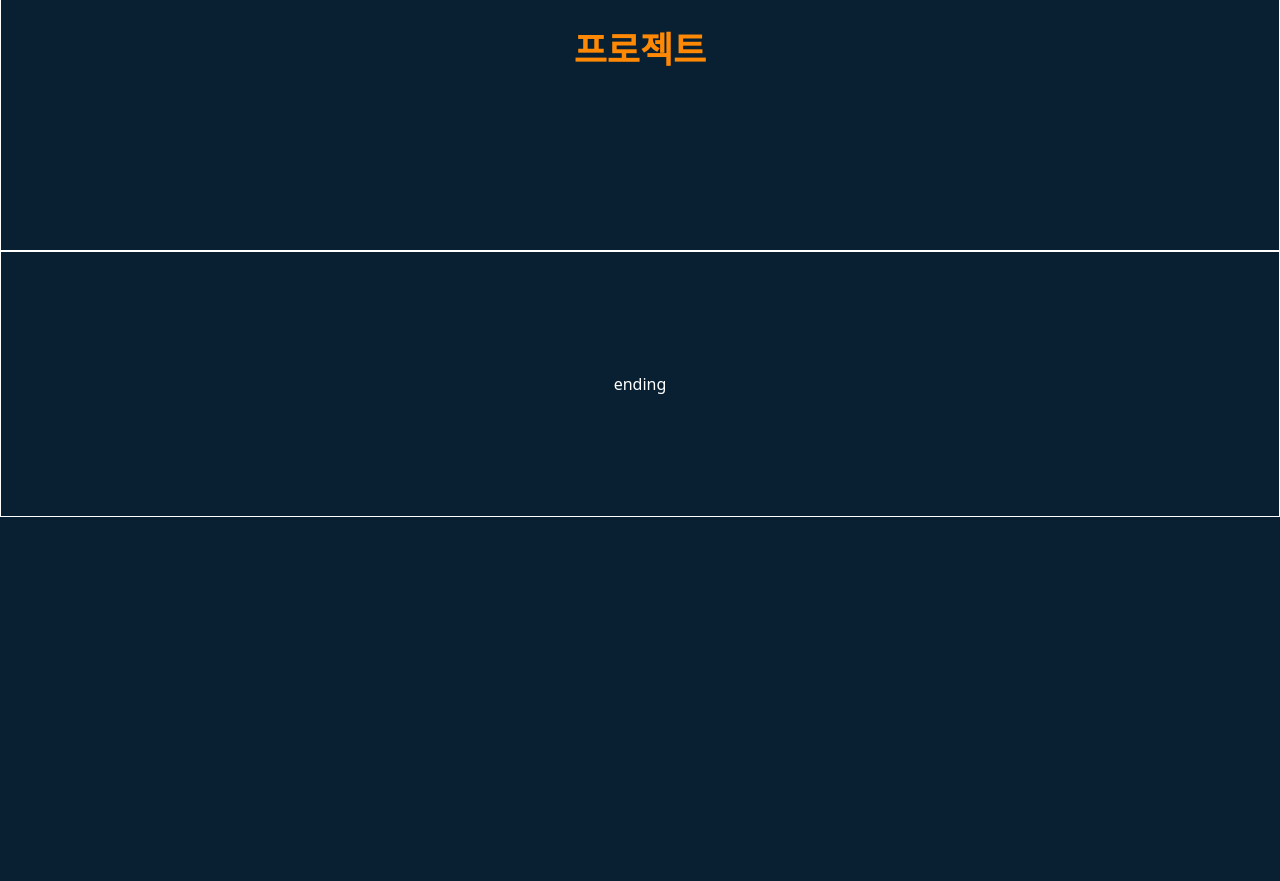
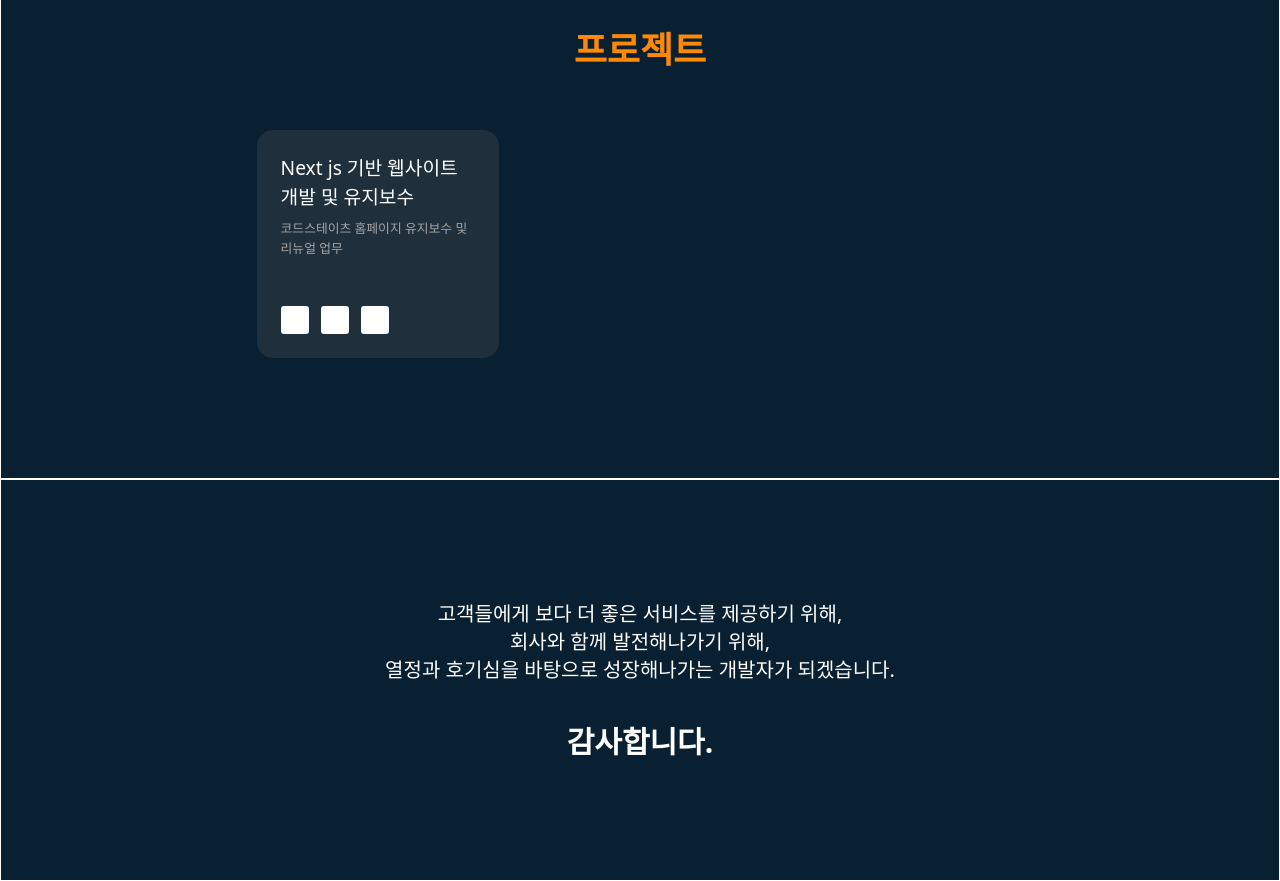
Before and after one commit to sungdongyoon/portfolio2, a Next.js app: page / in a window 1280 px wide. Shown: the part 3260-4141 px from the top of the page. Before the commit the page ends 3777 px from the top, so only its background shows below. Built offline with nearby package versions, Linux system fonts and the light colour scheme.

Commit message:
프로젝트, 엔딩 레이아웃 구성

```diff
--- a/app/page.tsx
+++ b/app/page.tsx
@@ -21,6 +21,16 @@ interface Career {
   title: string;
   sub: string;
   work?: string[];
+}
+
+interface Project {
+  id: number;
+  title: string;
+  description: string;
+  period: string;
+  link: string;
+  skills: { name: string; image: string }[];
+  details: string[];
 }
 
 const coreValues: CoreValue[] = [
@@ -85,6 +95,31 @@ const career: Career[] = [
     period: "2023.02 ~ 2023.08",
     title: "그린컴퓨터아카데미학원",
     sub: "웹 퍼블리셔 & 리액트 활용 프론트엔드 웹 SW 개발자 과정",
+  },
+];
+
+const projects: Project[] = [
+  {
+    id: 1,
+    title: "Next js 기반 웹사이트 개발 및 유지보수",
+    description: "코드스테이츠 홈페이지 유지보수 및 리뉴얼 업무",
+    period: "2024.01 ~ 2024.03",
+    link: "",
+    skills: [
+      {
+        name: "React",
+        image: "",
+      },
+      {
+        name: "Next.js",
+        image: "",
+      },
+      {
+        name: "Python",
+        image: "",
+      },
+    ],
+    details: ["상세 내용 1", "상세 내용 2", "상세 내용 3"],
   },
 ];
 
@@ -203,10 +238,36 @@ export default function Home() {
         </div>
       </section>
       <section id="project" className="border border-white">
-        <SecitonTitle>프로젝트</SecitonTitle>
+        <div className="w-full flex flex-col items-center justify-center">
+          <SecitonTitle>프로젝트</SecitonTitle>
+          <div className="w-full max-w-[60%] grid grid-cols-3 gap-5">
+            {projects.map((el) => (
+              <div className="bg-[#555555]/30 rounded-2xl p-6">
+                <p className="text-[1.2rem] mb-2">{el.title}</p>
+                <p className="text-[0.8rem] text-[#A5A5A5] mb-12">
+                  {el.description}
+                </p>
+                <div className="flex gap-3">
+                  {el.skills.map((skill) => (
+                    <div className="bg-white rounded-[3px] w-7 aspect-square"></div>
+                  ))}
+                </div>
+              </div>
+            ))}
+          </div>
+        </div>
       </section>
       <section id="ending" className="border border-white">
-        ending
+        <div className="w-full flex flex-col items-center justify-center">
+          <p className="text-center text-xl mb-10">
+            고객들에게 보다 더 좋은 서비스를 제공하기 위해,
+            <br />
+            회사와 함께 발전해나가기 위해,
+            <br />
+            열정과 호기심을 바탕으로 성장해나가는 개발자가 되겠습니다.
+          </p>
+          <p className="text-3xl font-bold">감사합니다.</p>
+        </div>
       </section>
     </main>
   );
```
